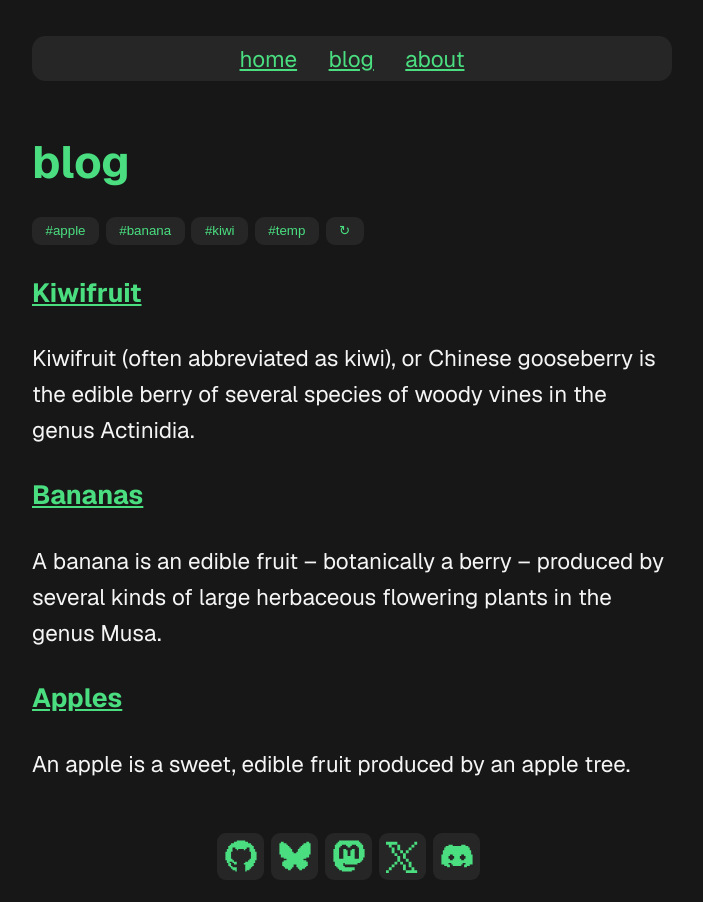
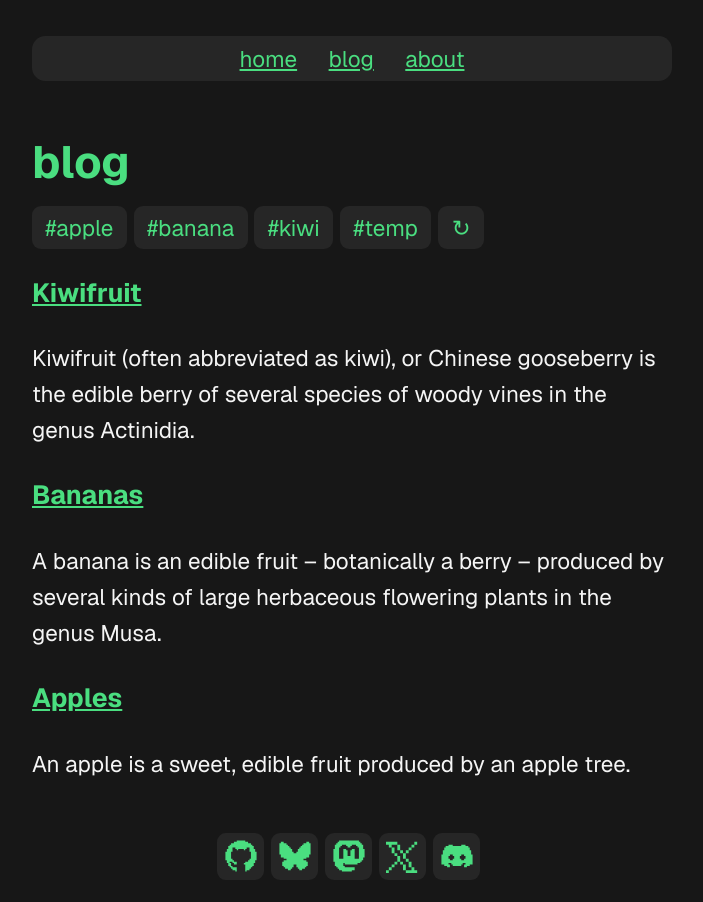
Before and after one commit to libremelon/libremelon.github.io, a Jekyll site: the page built from blog.html, in a window 1280 px wide. Shown: the whole page, without its empty margins (288-991 px from the left). Built offline with Jekyll 4.4.1, drawn with Linux system fonts in a browser that asks for light colours.

Commit message:
refractor(blog): change tag btns to span & emulate btn functionality

```diff
--- a/_sass/main.scss
+++ b/_sass/main.scss
@@ -36,8 +36,7 @@
   color: #4ade80;
 }
 
-button,
-#fake-btn {
+#btn {
   margin-right: 0.75vh;
   background-color: #262626;
   color: #4ade80;
@@ -46,9 +45,10 @@
   border: none;
 }
 
-button:hover {
+#btn:hover {
   background-color: #4ade80;
   color: #171717;
+  cursor: pointer;
 }
 
 /* mobile */
--- a/blog.html
+++ b/blog.html
@@ -32,9 +32,9 @@
 
 {% comment %} create tag name labelled buttons {% endcomment %}
 {%- for tag in tags_list -%}
-  <button onclick="unhidePosts(`{{ tag }}`)">#{{ tag }}</button>
+  <span id="btn" onclick="unhidePosts(`{{ tag }}`)">#{{ tag }}</span>
 {%- endfor -%}
-<button onclick="unhidePosts(`reset`)">↻</button>
+<span id="btn" onclick="unhidePosts(`reset`)">↻</span>
 
 {% comment %} hidden blogs under a tag {% endcomment %}
 {%- for tag in tags_list -%}
```
